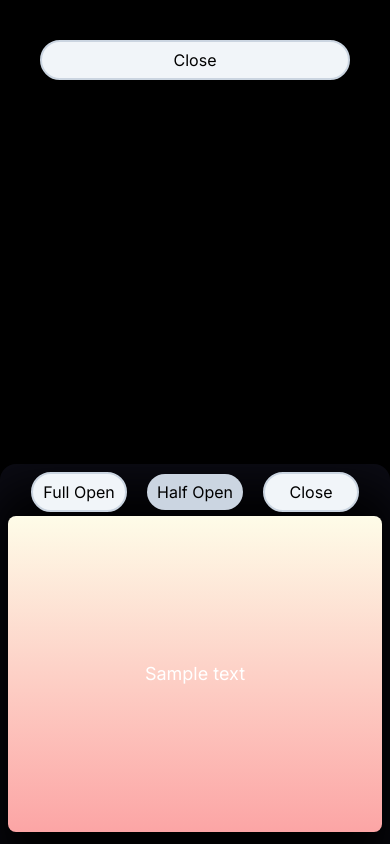
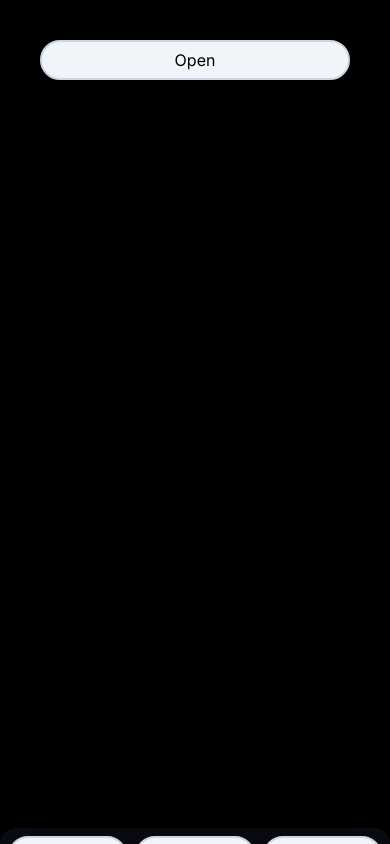
Before and after one commit to SINGH202/flam-assignment, a Next.js app: page / in a window 390 px wide. Built offline with nearby package versions, Linux system fonts and the light colour scheme.

Commit message:
Fixed responsive screen button alignment.

```diff
--- a/src/components/BottomSheet.tsx
+++ b/src/components/BottomSheet.tsx
@@ -1,4 +1,4 @@
-import { useState } from "react";
+import { string } from "prop-types";
 import { BottomSheetProps, TextButtonStatus } from "../../types";
 import { TextButton } from "./TextButton";
 
@@ -10,58 +10,37 @@ export const BottomSheet = ({
   close,
   isOpen,
 }: BottomSheetProps) => {
-  //   const [isOpen, setIsOpen] = useState(false);
-  const handleFullOpen = () => {
-    fullOpen();
-    // setIsOpen(true);
-  };
-
-  const handleHalfOpen = () => {
-    halfOpen();
-    // setIsOpen(true);
-  };
-
-  const handleClose = () => {
-    // setIsOpen(false);
-    close();
-  };
-  return (
-    <div
-      className={`flex flex-col p-2 z-20 w-full bg-black rounded-t-2xl max-w-5xl mx-auto box-shadow thing ${
-        isHalfOpen
+  let sheetState = isHalfOpen
     ? "halfOpen"
     : isFullOpen
     ? "fullOpen"
     : isOpen
-          ? "isOpen"
-          : "close"
-      }`}>
-      <div className="flex items-center justify-center gap-5">
-        <div className="w-24">
+    ? "open"
+    : "close";
+
+  return (
+    <div
+      className={`flex flex-col p-2 z-20 w-full bg-black rounded-t-2xl max-w-5xl mx-auto box-shadow bottom-sheet ${sheetState}`}>
+      <div className="flex items-center justify-center gap-2 sm:gap-5 max-w-md mx-auto w-full">
         <TextButton
           status={
             isFullOpen ? TextButtonStatus.SECONDARY : TextButtonStatus.PRIMARY
           }
           label={"Full Open"}
-            action={handleFullOpen}
+          action={fullOpen}
         />
-        </div>
-        <div className="w-24">
         <TextButton
           status={
             isHalfOpen ? TextButtonStatus.SECONDARY : TextButtonStatus.PRIMARY
           }
           label={"Half Open"}
-            action={handleHalfOpen}
+          action={halfOpen}
         />
-        </div>
-        <div className="w-24">
-          <TextButton label={"Close"} action={handleClose} />
-        </div>
+        <TextButton label={"Close"} action={close} />
       </div>
 
       <div
-        className={`flex items-center justify-center text-lg py-2 my-1 h-full bg-gradient-to-b from-yellow-50 to-red-300 rounded-lg`}>
+        className={`flex items-center justify-center text-lg sm:text-2xl font-mono py-2 my-1 h-full bg-gradient-to-b from-yellow-50 to-red-300 rounded-lg`}>
         <span>Sample text</span>
       </div>
     </div>
--- a/src/pages/api/hello.ts
+++ /dev/null
@@ -1,13 +0,0 @@
-// Next.js API route support: https://nextjs.org/docs/api-routes/introduction
-import type { NextApiRequest, NextApiResponse } from 'next'
-
-type Data = {
-  name: string
-}
-
-export default function handler(
-  req: NextApiRequest,
-  res: NextApiResponse<Data>
-) {
-  res.status(200).json({ name: 'John Doe' })
-}
--- a/src/pages/index.tsx
+++ b/src/pages/index.tsx
@@ -1,4 +1,3 @@
-import Image from "next/image";
 import { Inter } from "next/font/google";
 import { TextButton } from "@/components/TextButton";
 import { BottomSheet } from "@/components/BottomSheet";
@@ -8,7 +7,7 @@ const inter = Inter({ subsets: ["latin"] });
 
 export default function Home() {
   const [isBottomSheetOpen, setIsBottomSheetOpen] = useState(false);
-  const [isBottomSheetHalfOpen, setIsBottomSheetHalfOpen] = useState(true);
+  const [isBottomSheetHalfOpen, setIsBottomSheetHalfOpen] = useState(false);
   const [isBottomSheetFullOpen, setIsBottomSheetFullOpen] = useState(false);
   return (
     <main
@@ -29,7 +28,8 @@ export default function Home() {
           }}
         />
       </div>
-      <div className={`fixed bottom-0 left-0 right-0 `}>
+      <div
+        className={`fixed bottom-0 left-0 right-0 flex flex-col items-center justify-center`}>
         {isBottomSheetOpen || isBottomSheetFullOpen || isBottomSheetHalfOpen ? (
           <></>
         ) : (
@@ -43,7 +43,7 @@ export default function Home() {
               }}></div>
           </div>
         )}
-        <div>
+        <div className="w-full ">
           <BottomSheet
             close={() => {
               setIsBottomSheetOpen(false);
--- a/src/styles/globals.css
+++ b/src/styles/globals.css
@@ -39,22 +39,22 @@ body {
     rgba(0, 0, 0, 0.3) 0px 18px 36px -18px inset;
 }
 
-.thing {
+.bottom-sheet {
   transition: all 1s ease-in-out;
 }
-.thing.close {
+.bottom-sheet.close {
   transition: all 1s ease-in-out;
   height: 0px;
 }
-.thing.isOpen {
+.bottom-sheet.open {
   transition: all 1s ease-in-out;
   height: 20vh;
 }
-.thing.halfOpen {
+.bottom-sheet.halfOpen {
   transition: all 1s ease-in-out;
   height: 45vh;
 }
-.thing.fullOpen {
+.bottom-sheet.fullOpen {
   transition: all 1s ease-in-out;
   height: 70vh;
 }
```
Lines whose indentation alone changed are shown as unchanged.
